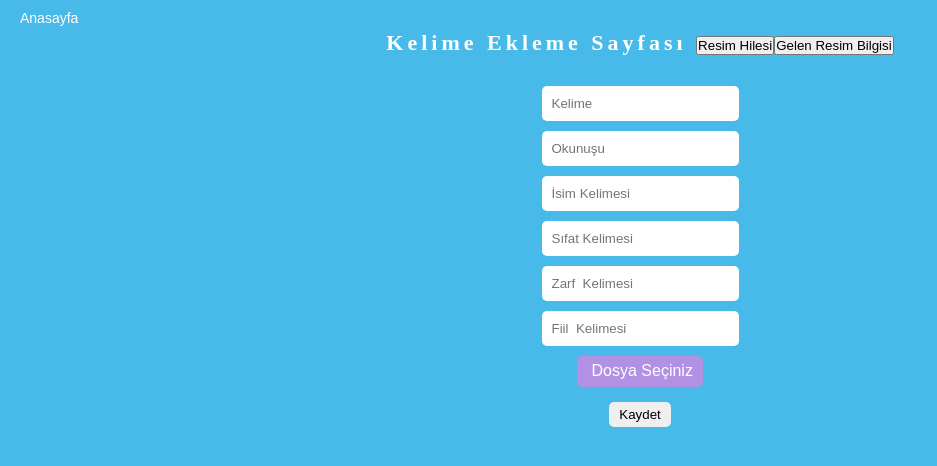
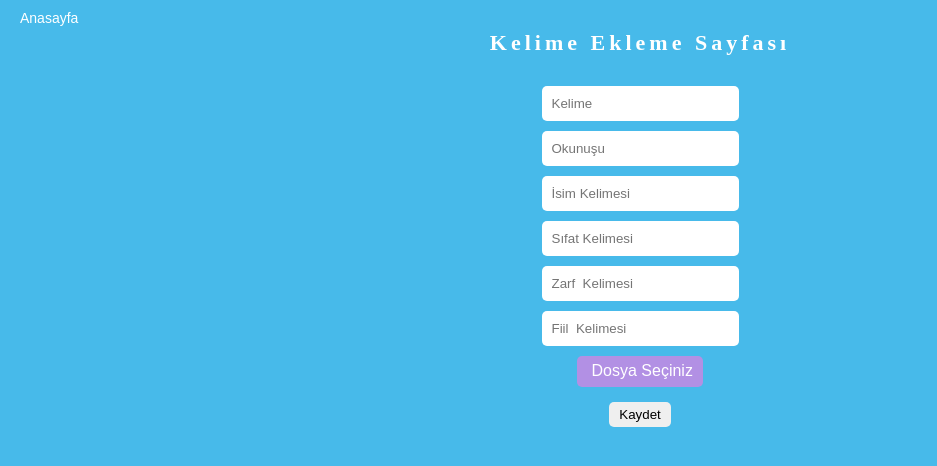
Before and after one commit to aslansergen/kelime-ezber-vue, a Vue app: page /yeni-kelime in a window 1280 px wide. Shown: the top 466 px of the page, without its empty margins (0-937 px from the left). Built offline with nearby package versions, Linux system fonts and the light colour scheme.

Commit message:
kullanılmayan fonksyonlar silindi

```diff
--- a/src/pages/AddingNewWord.vue
+++ b/src/pages/AddingNewWord.vue
@@ -1,11 +1,7 @@
 <template>
     <router-link :to="{ name: 'anasayfa' }" class="homePageLink">Anasayfa</router-link>
     <div class="form">
-        <h2 class="pageTitle">
-            Kelime Ekleme Sayfası
-            <button @click="resimHile">Resim Hilesi</button>
-            <button @click="consoleData">Gelen Resim Bilgisi</button>
-        </h2>
+        <h2 class="pageTitle">Kelime Ekleme Sayfası</h2>
         <input type="text" placeholder="Kelime" :class="{error:kelimeInValid}" v-model="wordData.kelime" :disabled="formDisabled">
         <p class="inputErrorText">Lütfen Kelime Giriniz...</p>
         <input type="text" placeholder="Okunuşu" :class="{error:okunusInValid}" v-model="wordData.okunus" :disabled="formDisabled">
@@ -69,13 +65,6 @@ export default {
             await deleteDoc(doc(db,this.dbName, this.wordData.id));
             this.formReset();
             this.editActive = false;
-        },
-        consoleData: function(){
-            console.log(this.wordData)
-        },
-        resimHile: function(){
-            this.wordData.resimYol = null;
-            this.uploadedImageShow = false;
         },
         imageDelete: async function(){
             const imageRef = ref(storage, this.wordData.resimYol);
```
